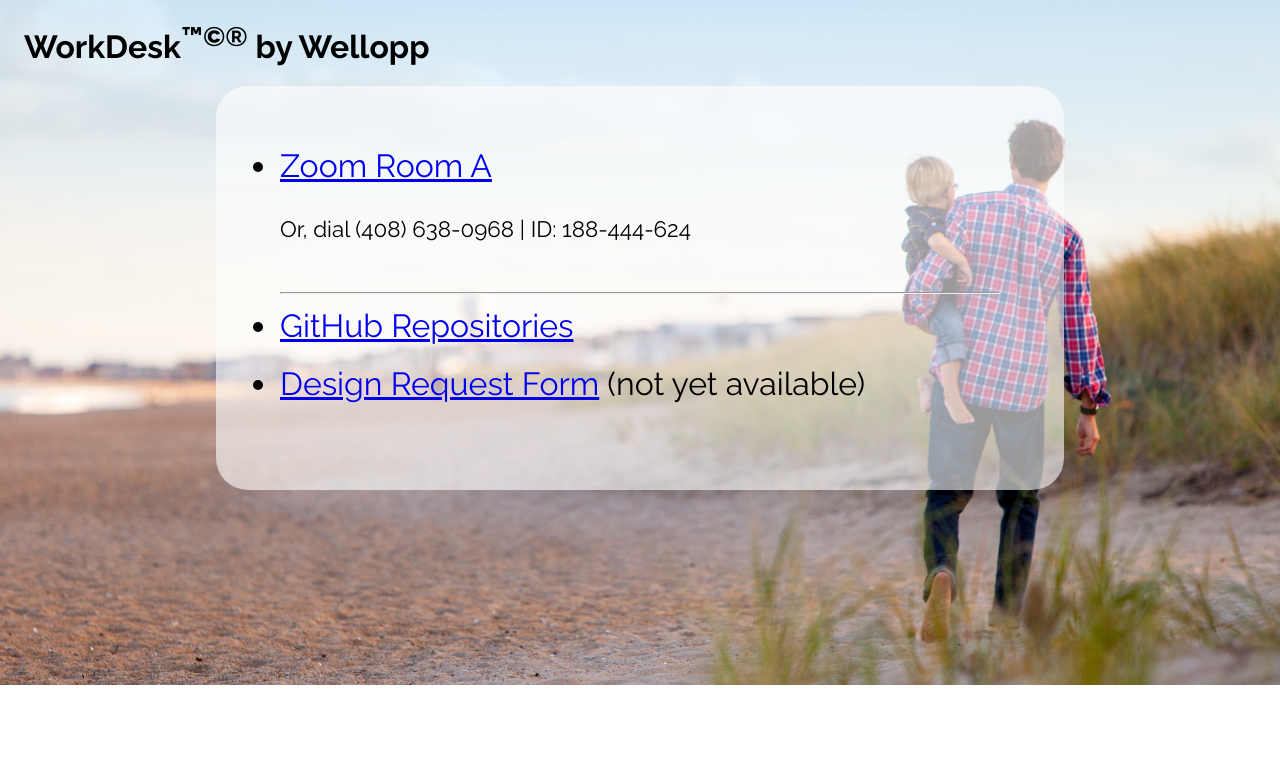
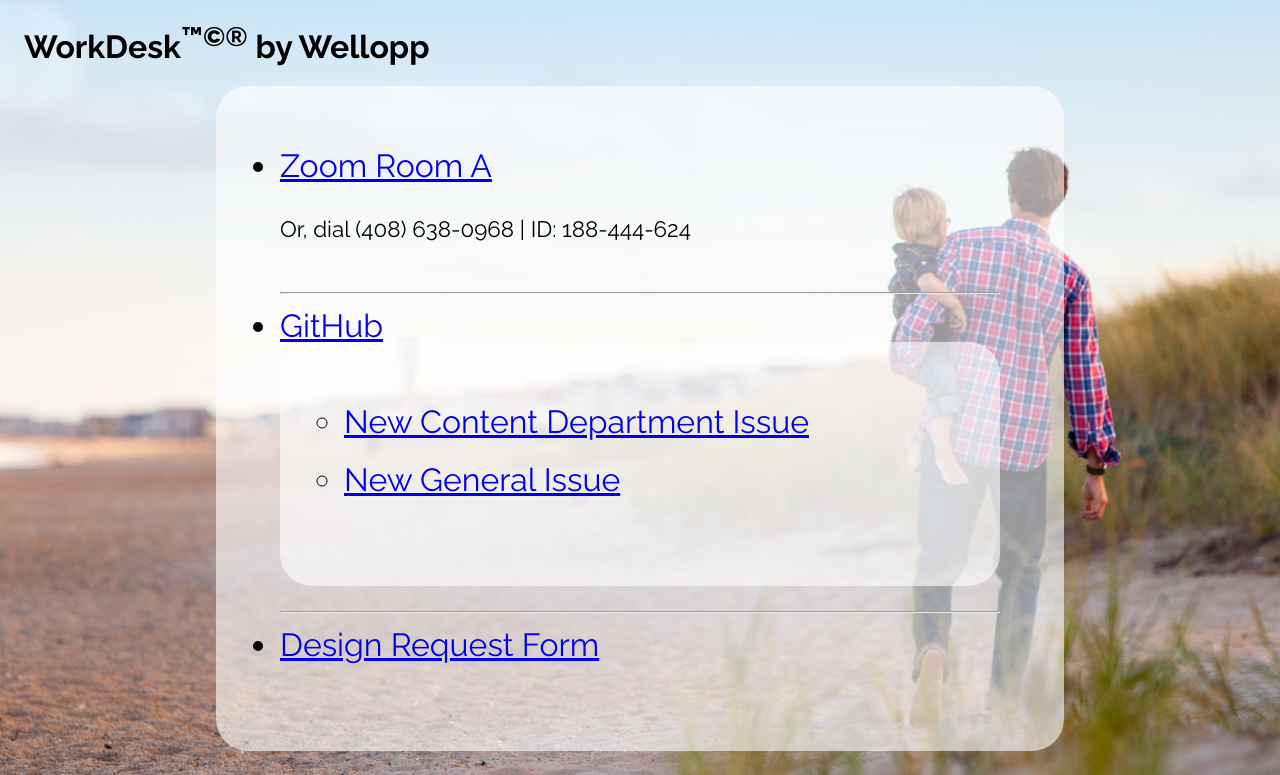
Before and after one commit to poindexd/wellopp_website, a website: page dist/workdesk-2865.html in a window 1280 px wide. Shown: the part 131-906 px from the top of the page. Before the commit the page ends 816 px from the top, so only its background shows below. Drawn offline with Linux system fonts and the light colour scheme.

Commit message:
add more links to workdesk

```diff
--- a/dist/workdesk-2865.html
+++ b/dist/workdesk-2865.html
@@ -55,8 +55,15 @@ body {
                 <li><a href="https://zoom.us/j/188444624">Zoom Room A</a>
                     <div>Or, dial <link href="tel:+14086380968">(408) 638-0968</a> | ID: 188-444-624</div></li>
                 <hr/>
-                <li><a href="https://github.com/wellopp/company">GitHub Repositories</a></li>
-                <li><a href="#">Design Request Form</a> (not yet available)</li>
+                <li>
+                    <a href="https://github.com/wellopp/company">GitHub</a>
+                    <ul>
+                        <li><a href="https://github.com/wellopp/content-department/issues/new">New Content Department Issue</a></li>
+                        <li><a href="https://github.com/wellopp/company/issues/new">New General Issue</a></li>
+                    </ul>
+                </li>
+                <hr/>
+                <li><a href="https://docs.google.com/a/wellopp.com/forms/d/e/1FAIpQLSdwPJLldlgJy9nDW4JT3fpXC9nYenBnIs0-ESig-cyjnqDCGA/viewform">Design Request Form</a></li>
             </ul>
 
         </div>
```
